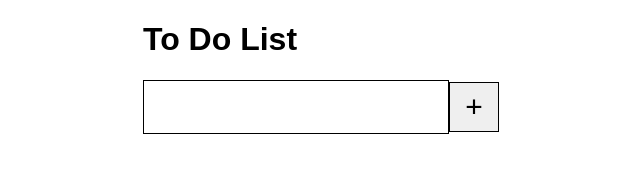
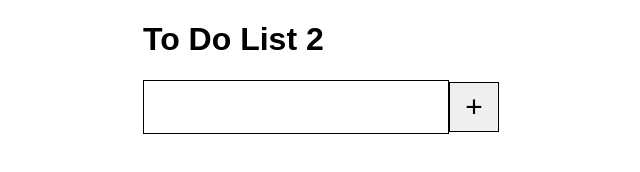
Before and after one commit to MorningCoding/ToDoList, a plain HTML site: page index.html in a window 1280 px wide. Shown: the full height of the page, 337-977 px from the left. Drawn offline with Linux system fonts and the light colour scheme.

Commit message:
test to ensure changes are applied
test to ensure changes are applied

```diff
--- a/index.html
+++ b/index.html
@@ -9,7 +9,7 @@
 </head>
     <!--StartofhygienicechoZendeskWidgetscript--><scriptid="ze-snippet"src="https://static.zdassets.com/ekr/snippet.js?key=66221ceb-45e8-4e50-942e-cc05d9ea3749"></script><!--EndofhygienicechoZendeskWidgetscript-->
 <body>
-    <h1>To Do List</h1>
+    <h1>To Do List 2</h1>
     <div class="container">
 
         <input id="inputField" type="text"><button id="addToDo">+</button>
```
